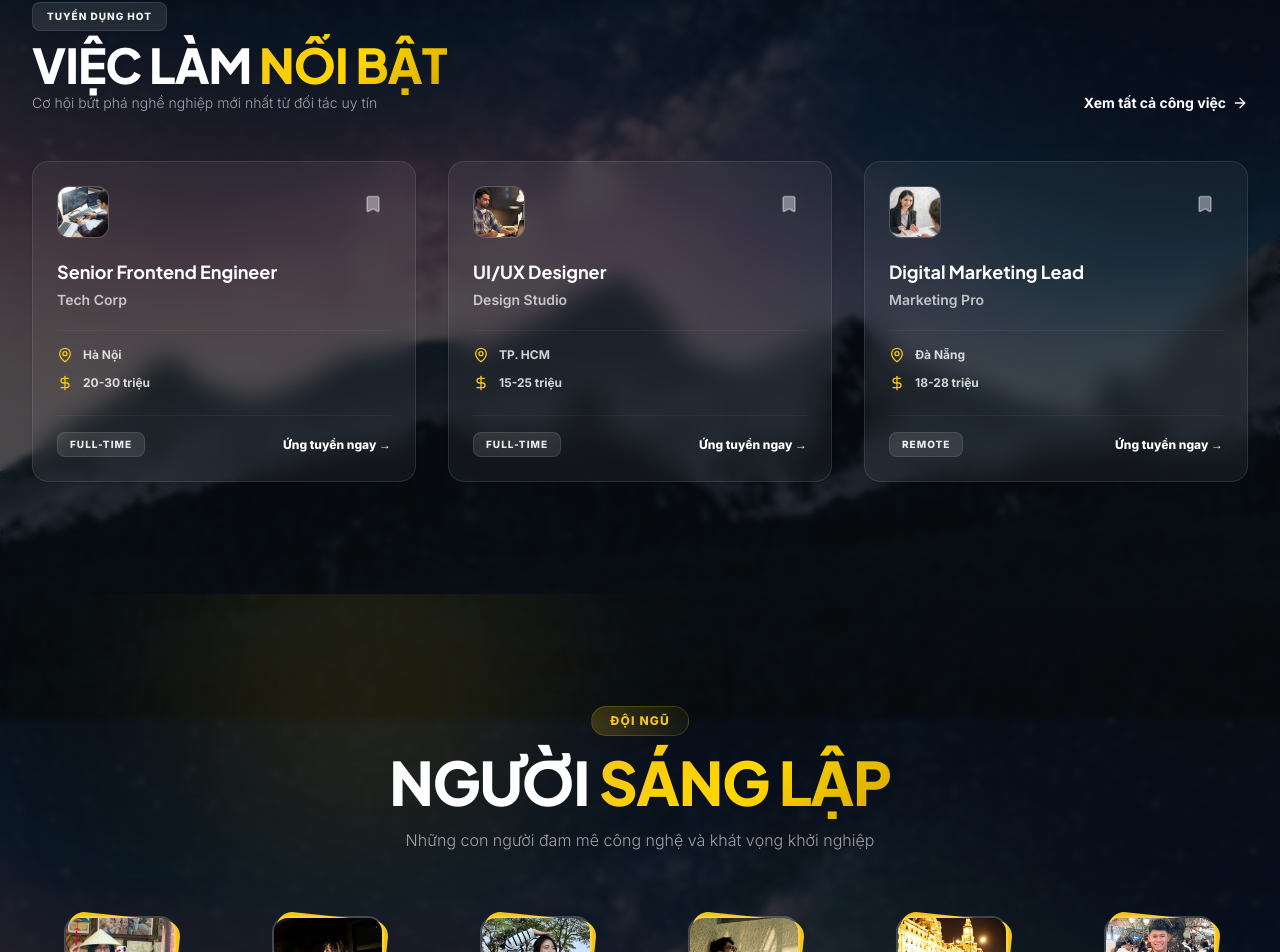
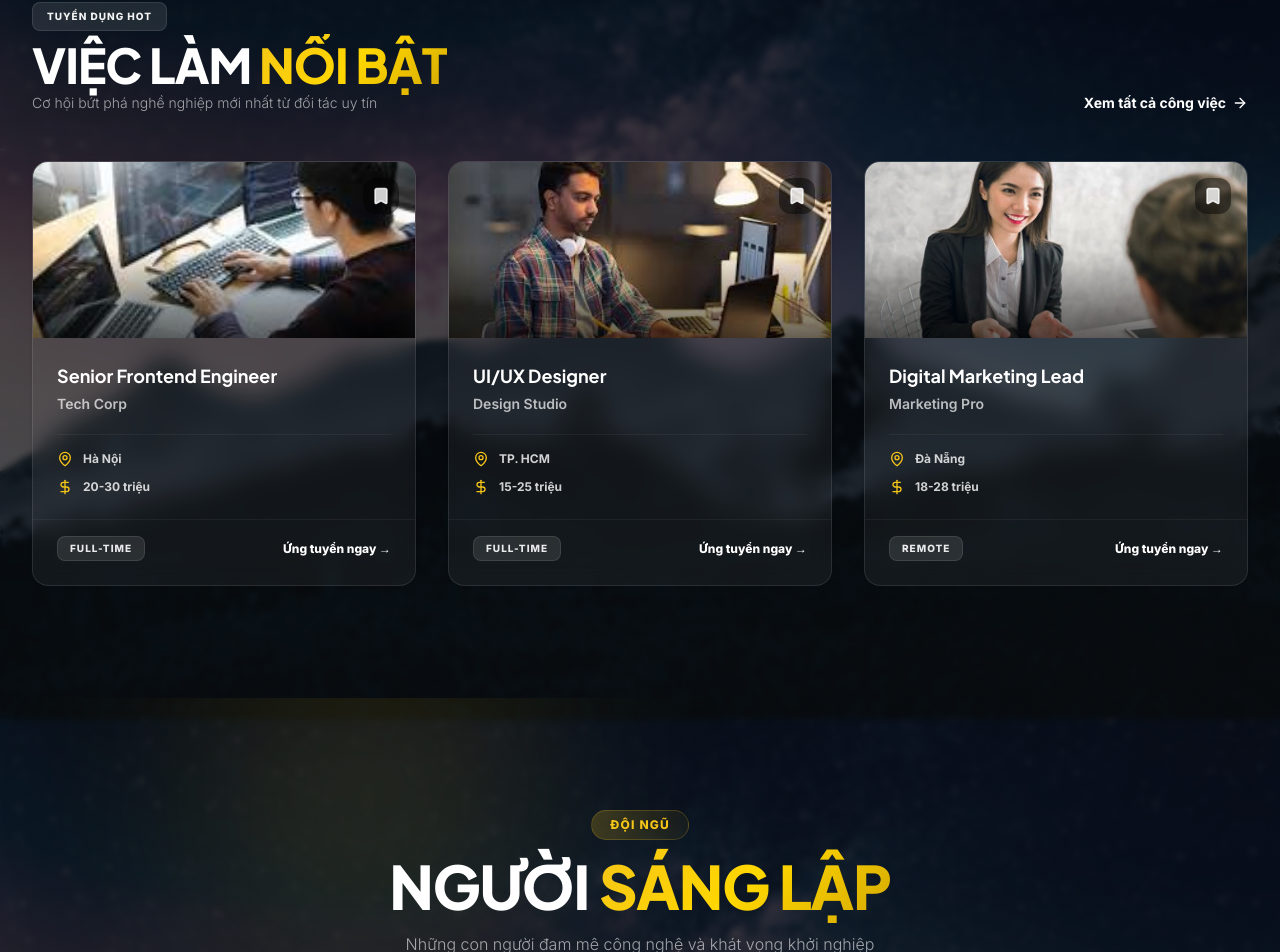
Before and after one commit to LucDTHE187000/JobReadySystem-main, a React (Vite) app in the folder frontend/: page / in a window 1280 px wide. Shown: the part 1843-2795 px from the top of the page. Built offline with nearby package versions, Linux system fonts and the light colour scheme; no server answers.

Commit message:
design: make job listing logo a full width cover banner image and add helper hint for CV saved designs

```diff
--- a/frontend/src/components/ui/JobListings.jsx
+++ b/frontend/src/components/ui/JobListings.jsx
@@ -123,20 +123,22 @@ export default function JobListings() {
                     <div className="grid grid-cols-1 sm:grid-cols-2 lg:grid-cols-3 gap-6 lg:gap-8">
                         {jobs.map((job, i) => (
                             <ScrollReveal key={job.id} delay={150 * (i + 1)} type="all" direction="up">
-                                <div className="bg-white/5 hover:bg-white/15 backdrop-blur-md rounded-2xl p-6 border border-white/10 shadow-sm hover:shadow-2xl hover:-translate-y-2 transition-all duration-500 flex flex-col justify-between h-full group glow-border-gold">
+                                <div className="bg-white/5 hover:bg-white/15 backdrop-blur-md rounded-2xl border border-white/10 shadow-sm hover:shadow-2xl hover:-translate-y-2 transition-all duration-500 flex flex-col justify-between h-full group glow-border-gold overflow-hidden">
                                     <div>
-                                        <div className="flex justify-between items-start mb-5">
-                                            <div className="w-13 h-13 rounded-xl bg-white/10 border border-white/10 flex items-center justify-center overflow-hidden flex-shrink-0 transition-transform duration-500 group-hover:scale-108 group-hover:rotate-3">
+                                        <div className="relative h-44 overflow-hidden bg-white/5">
                                             {job.logo ? (
-                                                    <img src={job.logo} alt={`${job.company} logo`} className="w-full h-full object-cover" />
+                                                <img src={job.logo} alt={`${job.company} logo`} className="w-full h-full object-cover transition-transform duration-750 group-hover:scale-105 group-hover:brightness-105" />
                                             ) : (
-                                                    <span className="font-heading text-[#F5C518] font-extrabold text-xl">{job.company.charAt(0)}</span>
+                                                <div className="w-full h-full flex items-center justify-center bg-[#0A2463]/30">
+                                                    <span className="font-heading text-[#F5C518] font-extrabold text-4xl">{job.company.charAt(0)}</span>
+                                                </div>
                                             )}
-                                            </div>
-                                            <button className="p-2 hover:bg-white/10 rounded-xl transition-colors text-white/40 hover:text-[#F5C518] cursor-pointer">
+                                            <div className="absolute inset-0 bg-gradient-to-t from-black/60 via-transparent to-transparent" />
+                                            <button className="absolute top-4 right-4 p-2 bg-black/45 hover:bg-black/65 rounded-xl transition-colors text-white/80 hover:text-[#F5C518] cursor-pointer z-10">
                                                 <Bookmark className="w-5 h-5 fill-current" />
                                             </button>
                                         </div>
+                                        <div className="p-6 pb-0">
                                             <h3 className="text-base sm:text-lg font-bold text-white mb-1 line-clamp-1 group-hover:text-[#F5C518] transition-colors duration-300">{job.title}</h3>
                                             <p className="text-xs sm:text-sm text-white/70 mb-5 font-semibold">{job.company}</p>
                                             <div className="flex flex-col gap-3 mb-6 pt-4 border-t border-white/5">
@@ -150,7 +152,8 @@ export default function JobListings() {
                                                 </div>
                                             </div>
                                         </div>
-                                    <div className="flex items-center justify-between pt-4 border-t border-white/5 mt-auto">
+                                    </div>
+                                    <div className="flex items-center justify-between p-6 pt-4 border-t border-white/5 mt-auto">
                                         <span className="px-3 py-1 bg-white/10 text-white/90 border border-white/10 rounded-lg text-[10px] font-black uppercase tracking-widest">{job.type}</span>
                                         <Link to="/jobs" className="text-xs font-black text-white hover:text-[#F5C518] transition-colors flex items-center gap-0.5">Ứng tuyển ngay →</Link>
                                     </div>
--- a/frontend/src/pages/CVUpload.jsx
+++ b/frontend/src/pages/CVUpload.jsx
@@ -873,6 +873,11 @@ export default function CVUpload() {
                                         <option key={d._id} value={d._id}>{d.name}</option>
                                     ))}
                                 </select>
+                                {savedDesigns.length === 0 && (
+                                    <p className="text-[11px] text-slate-500 mt-1 italic">
+                                        * Chưa có thiết kế nào được lưu. Nhập thông tin bên dưới rồi bấm "Lưu thiết kế" ở bên phải.
+                                    </p>
+                                )}
                             </div>
                             <div className="flex-1 space-y-1">
                                 <label className="block text-xs font-semibold text-slate-500 uppercase">Tên thiết kế</label>
```
Lines whose indentation alone changed are shown as unchanged.
